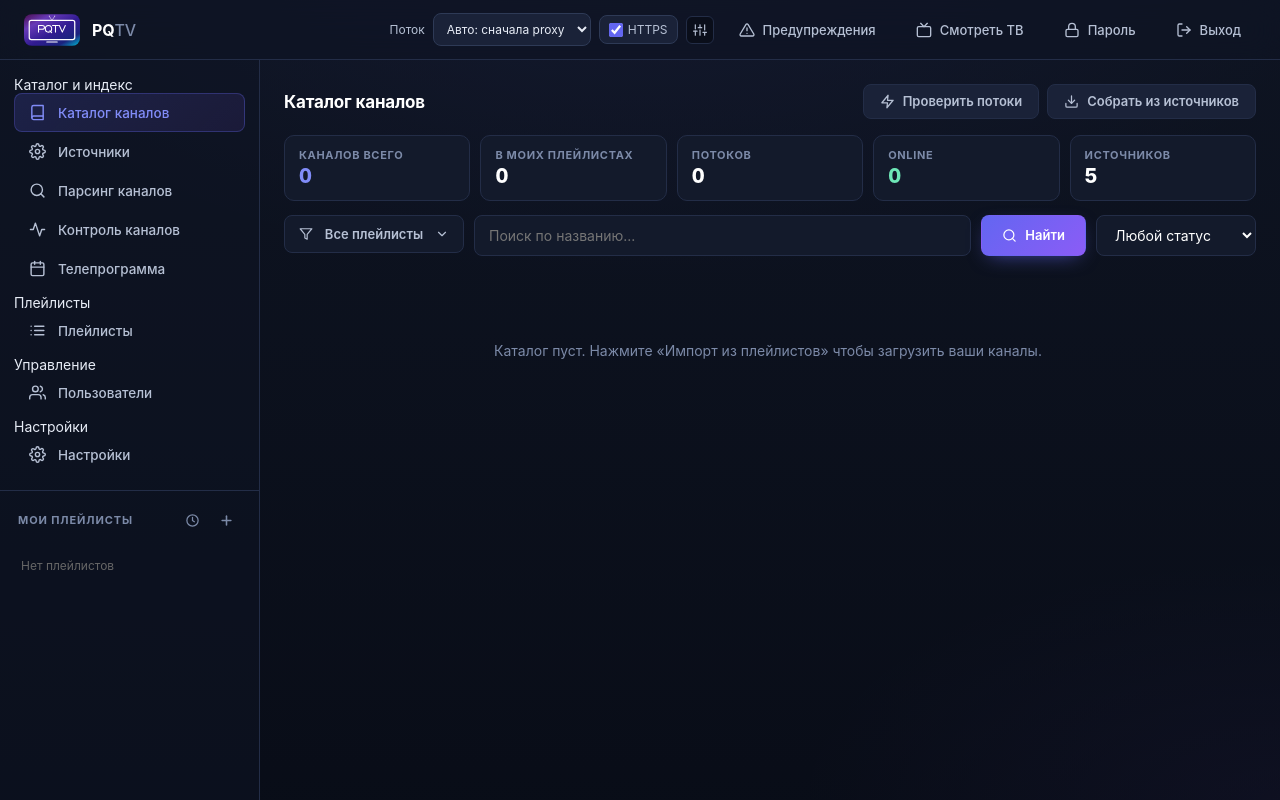
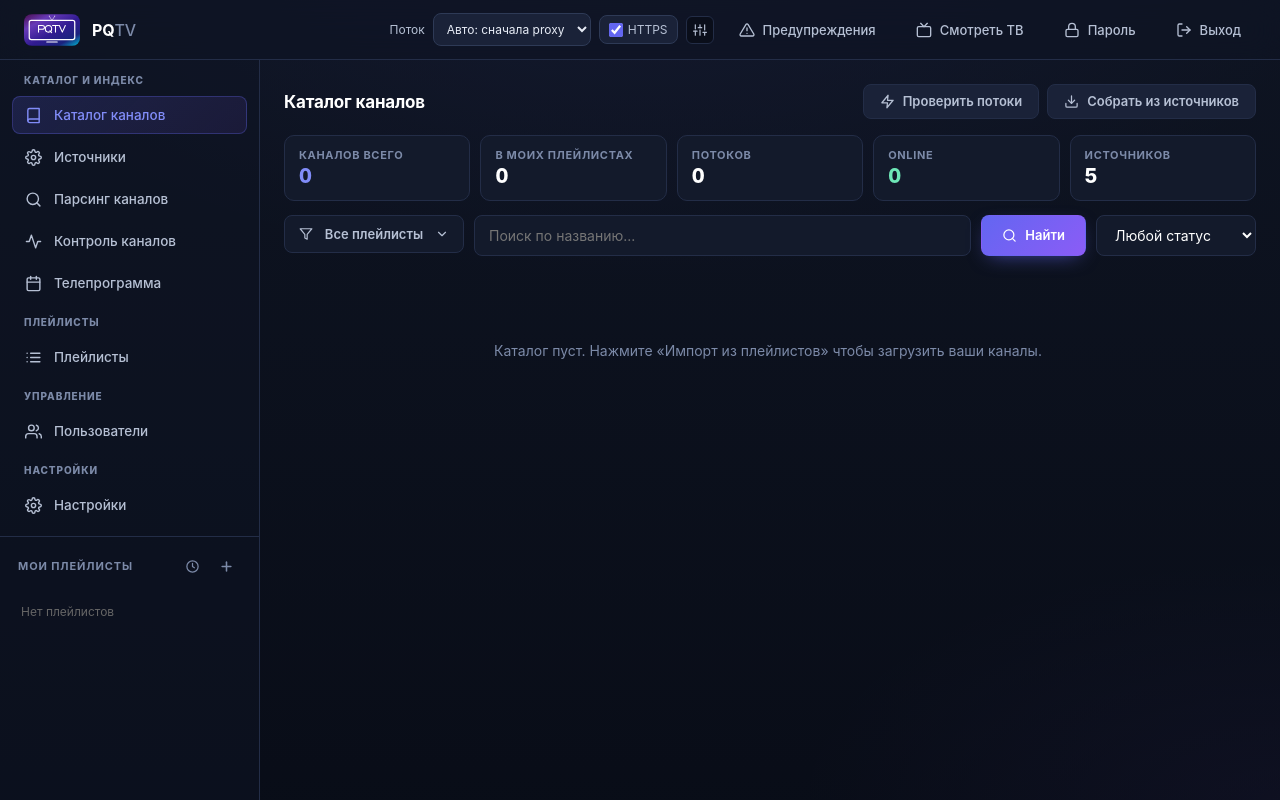
Before and after one commit to alexpikman/PQTV, a Node server app: page /editor in a window 1280 px wide. Run offline with Node 20, Linux system fonts and the light colour scheme; the visitor is signed in with stand-in values (Sample User, id 1); data that the repository does not hold is empty; some libraries are stand-ins or nearby versions.

Commit message:
Style grouped admin sidebar navigation

```diff
--- a/assets/css/style.css
+++ b/assets/css/style.css
@@ -1504,3 +1504,28 @@ a:hover { text-decoration: underline; }
   .shared-table-sort { color: #182235; }
   .shared-table-url { color: #526078; }
 }
+
+
+/* ========== ADMIN SIDEBAR NAVIGATION GROUPS ========== */
+.side-nav {
+  gap: 14px;
+  padding: 14px 12px 12px;
+}
+.nav-section {
+  display: flex;
+  flex-direction: column;
+  gap: 4px;
+}
+.nav-section-label {
+  padding: 0 12px 5px;
+  color: var(--muted);
+  font-size: 10px;
+  line-height: 1.3;
+  font-weight: 800;
+  letter-spacing: .09em;
+  text-transform: uppercase;
+}
+.nav-section .nav-item {
+  min-height: 38px;
+  padding: 9px 12px;
+}
```
